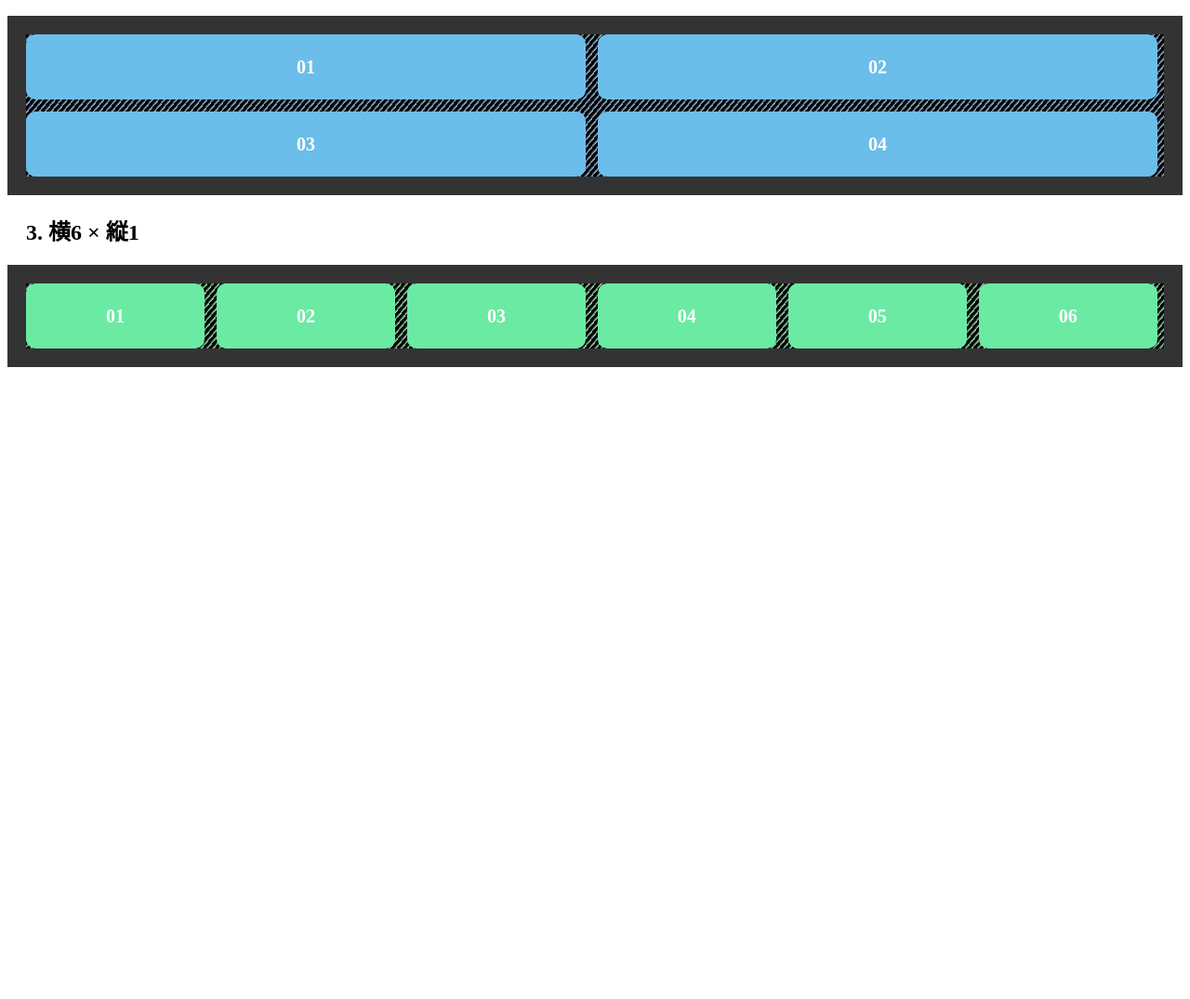
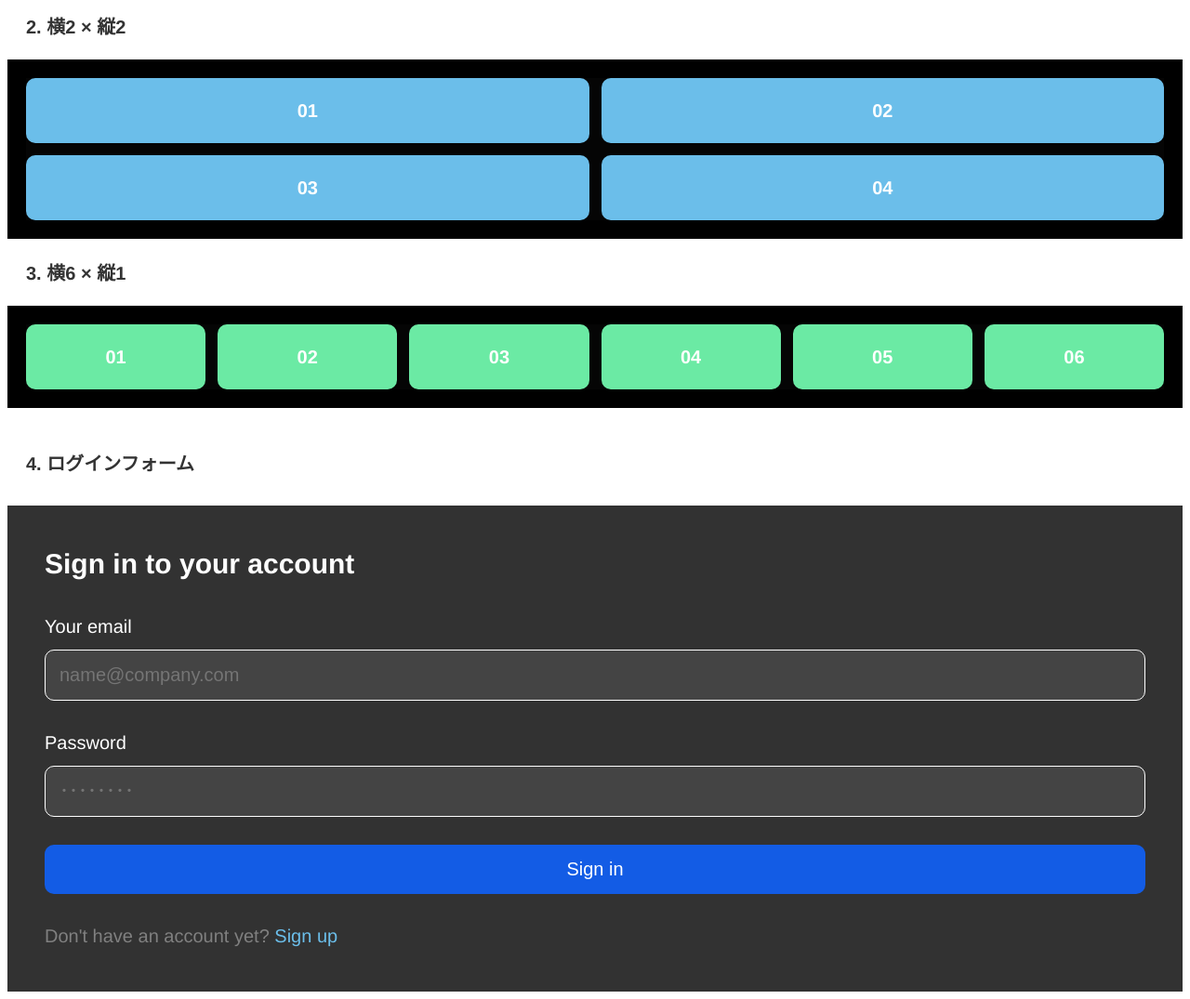
Before and after one commit to kitacyanB089/w8-output, a plain HTML site: page index.html in a window 1280 px wide. Shown: the part 609-1684 px from the top of the page at 93% size. Before the commit the page ends 1024 px from the top, so only its background shows below. Drawn offline with Linux system fonts and the light colour scheme.

Commit message:
ソースを修正しました

```diff
--- a/index.html
+++ b/index.html
@@ -8,32 +8,56 @@
     <link rel="stylesheet" href="./style.css">
 </head>
 <body>
-    <h1>1/3 HTML/CSS</h1>
-    <h1>1.display:flexを用いたグリッドレイアウト</h1>
-    <h2 class="indent">1. 横4 × 縦4</h2>
-    <div class="grid-wrapper-4x4">
-      <div class="grid grid-4x4">
+  <section class="section">
+    <h1 class="section-headline">1/3 HTML/CSS</h1>
+    <h2 class="section-subtitle">1.display:flexを用いたグリッドレイアウト</h2>
+    <h2 class="section-indent">1. 横4 × 縦4</h2>
+    <div class="grid grid-col-4x4">
       <div>01</div><div>02</div><div>03</div><div>04</div>
       <div>05</div><div>06</div><div>07</div><div>08</div>
       <div>09</div><div>10</div><div>11</div><div>12</div>
       <div>13</div><div>14</div><div>15</div><div>16</div>
     </div>
-    </div>
-
-    <h2 class="indent">2. 横2 × 縦2</h2>
-    <div class="grid-wrapper-2x2">
-      <div class="grid grid-2x2">
+    <br>
+    <h2 class="section-indent">2. 横2 × 縦2</h2>
+    <div class="grid grid-col-2x2">
       <div>01</div><div>02</div>
       <div>03</div><div>04</div>
     </div>
-    </div>
-
-    <h2 class="indent">3. 横6 × 縦1</h2>
-    <div class="grid-wrapper-6x1">
-      <div class="grid grid-6x1">
+    <br>
+    <h2 class="section-indent">3. 横6 × 縦1</h2>
+    <div class="grid grid-col-6x1">
       <div>01</div><div>02</div><div>03</div><div>04</div><div>05</div><div>06</div>
     </div>
+  </section>
+    <br>
+    <br>
+  <section class="secntion section-secounday">
+    <h2 class="section-indent">4. ログインフォーム</h2>
+    <div class="signin-container">
+      <div class="signin-form">
+        <h3>Sign in to your account</h3>
+        <form class="form" action="/submit">
+          <div class="form-group">
+            <label for="youremail">Your email</label>
+            <input class="input" type="email" id="youremail" name="youremail" placeholder="name@company.com" required>
           </div>
-
+          <div class="form-group">
+            <label for="password">Password</label>
+            <input class="input" type="password" id="password" name="password" placeholder="････････" required>
+          </div>
+          <div class="form-group">
+            <button type="submit" class="signin-btn">Sign in</button>
+          </div>
+          <div class="form-footer">
+            <label>Don't have an account yet? </label>
+            <a href="#" target="_blank">Sign up</a>
+          </div>
+          <br>
+          <br>
+        </form>
+      </div>
+    </div>
+  </section>
 </body>
 </html>
--- a/style.css
+++ b/style.css
@@ -1,87 +1,203 @@
 @charset "utf-8";
 
-h2.indent {
-    margin-left: 20px;
+/*
+Base style
+*/
+body {
+    font-family: 'Noto Sans JP',"Helvetica Neue", "Helvetica", "Hiragino Sans", "Hiragino Kaku Gothic ProN", "Arial", "Yu Gothic", "Meiryo", sans-serif;
+    font-size:15px;
+    line-height: 1.5;
+    color: #333;
 }
 
-.grid-wrapper-4x4 {
-    border: 15px solid #333;
-    margin-bottom: 20px;
-    background: repeating-linear-gradient(
-      130deg,
-      #000 ,
-      #000 3px,
-      #4a494a 2px,
-      #eb89e0 5px
-    );
+/*
+section
+*/
+.section-headline {
+  text-align: left;
+  font-size: 40px;
+  font-weight: bold;
+  /*margin: 0 0 40px;*/
+}
+.section-subtitle {
+  margin: 0 0 20px;
+  font-size: 30px;
+}
+.section-indent {
+  margin: 0 0 20px;
+  padding: 0px 20px;
+  font-size: 20px;
 }
 
-.grid-wrapper-2x2 {
-    border: 20px solid #333;
-    margin-bottom: 20px;
-    background: repeating-linear-gradient(
-      130deg,
-      #000 ,
-      #000 3px,
-      #4a494a 2px,
-      #89baeb 5px
-    );
-  }
-
-  .grid-wrapper-6x1 {
-    border: 20px solid #333;
-    margin-bottom: 20px;
-    background: repeating-linear-gradient(
-      130deg,
-      #000 ,
-      #000 3px,
-      #4a494a 2px,
-      #89ebaa 5px
-    );
-  }
-
+/*
+grid
+*/
 .grid {
   display: flex;
-  flex-wrap: wrap;
+  flex-wrap: nowrap;
   gap: 13px;
 }
-
-.grid-4x4 > div {
-  flex: 0 0 calc(25% - 10px);
-  height: 70px;
+.grid.grid-col-4x4 {
+  background: hsl(0, 0%, 2%);
+  border: 20px solid #000;
+  display: grid;
+  grid-template-columns: repeat(4, 1fr);
+  grid-template-rows: repeat(4, 70px);
+  gap: 13px;
+}
+.grid.grid-col-4x4 > div {
   background: #d56bea;
   display: flex;
   align-items: center;
   justify-content: center;
   font-weight: bold;
-  color: #fff; /* 文字色を白に */
-  border-radius: 10px; /* すべての角を丸く */
+  color: #fff;
+  border-radius: 10px;
   font-size: 20px;
 }
 
+.grid.grid-col-2x2 {
+  background: hsl(0, 0%, 2%);
+  border: 20px solid #000;
+  display: grid;
+  grid-template-columns: repeat(2, 1fr);
+  grid-template-rows: repeat(2, 70px);
+  gap: 13px;
+}
 
-.grid-2x2 > div {
-    flex: 0 0 calc(50% - 10px);
-    height: 70px;
+.grid.grid-col-2x2 > div {
   background: #6bbeea;
   display: flex;
   align-items: center;
   justify-content: center;
   font-weight: bold;
-    color: #fff; /* 文字色を白に */
-    border-radius: 10px; /* すべての角を丸く */
+  color: #fff;
+  border-radius: 10px;
   font-size: 20px;
 }
 
-.grid-6x1 > div {
-    flex: 0 0 calc(16.5% - 10px);
-    height: 70px;
+.grid.grid-col-6x1 {
+  background: hsl(0, 0%, 2%);
+  border: 20px solid #000;
+  display: grid;
+  grid-template-columns: repeat(6, 1fr);
+  grid-template-rows: repeat(1, 70px);
+  gap: 13px;
+}
+
+.grid.grid-col-6x1 > div {
     background: #6beaa4;
     display: flex;
     align-items: center;
     justify-content: center;
     font-weight: bold;
-    color: #fff; /* 文字色を白に */
-    border-radius: 10px; /* すべての角を丸く */
+    color: #fff;
+    border-radius: 10px;
     font-size: 20px;
 }
+
+/*
+ログインフォーム
+*/
+input, button {
+  cursor: pointer;
+}
+button {
+  border: 0;
+}
+
+.signin-container {
+  background: hsla(0, 0%, 0%, 0.805);
+}
+
+.signin-form {
+  padding: 0px 40px 0px;
+}
+
+.signin-form h3 {
+  text-align: left;
+  color: #fff;
+  padding-top: 40px;
+  margin-bottom: 30px;
+  font-size: 30px;
+}
+
+/*
+form-group
+*/
+.form-group {
+  margin-bottom: 30px;
+}
+
+.form-group label {
+  display: block;
+  margin-bottom: 10px;
+  color: #fff;
+  font-size: 20px;
+}
+
+/*
+input
+*/
+.input {
+  border-radius: 10px;
+  padding: 15px;
+  border: 1px solid #fff;
+  background-color: #444;
+  min-width: auto;
+  width: 100%;
+  box-sizing: border-box;
+  font-size: 20px;
+  color:#fff;
+}
+
+@media screen and (max-width: 480px) {
+  .input {
+    min-width: auto;
+    width: 100%;
+  }
+}
+
+/*
+signin-btn
+*/
+.signin-btn {
+  border-radius: 10px;
+  padding: 15px;
+  width: 100%;
+  background: #135ce5;
+  color: white;
+  border: none;
+  font-size: 20px;
+  box-sizing: border-box;
+}
+
+.signin-btn:hover {
+  transform: translateY(-2px);
+  box-shadow: 0 5px 15px rgba(107, 190, 234, 0.4);
+}
+
+.signin-btn:active {
+  transform: translateY(0);
+}
+
+/*
+form-footer
+*/
+.form-footer label {
+  margin-bottom: 10px;
+  color: gray;
+  font-size: 20px;
+}
+
+.form-footer a {
+  color: #6bbeea;
+  text-decoration: none;
+  font-size: 20px;
+  transition: color 0.3s ease;
+}
+
+.form-footer a:hover {
+  color: gold;
+  text-decoration: underline;
+}
```
Lines whose indentation alone changed are shown as unchanged.
